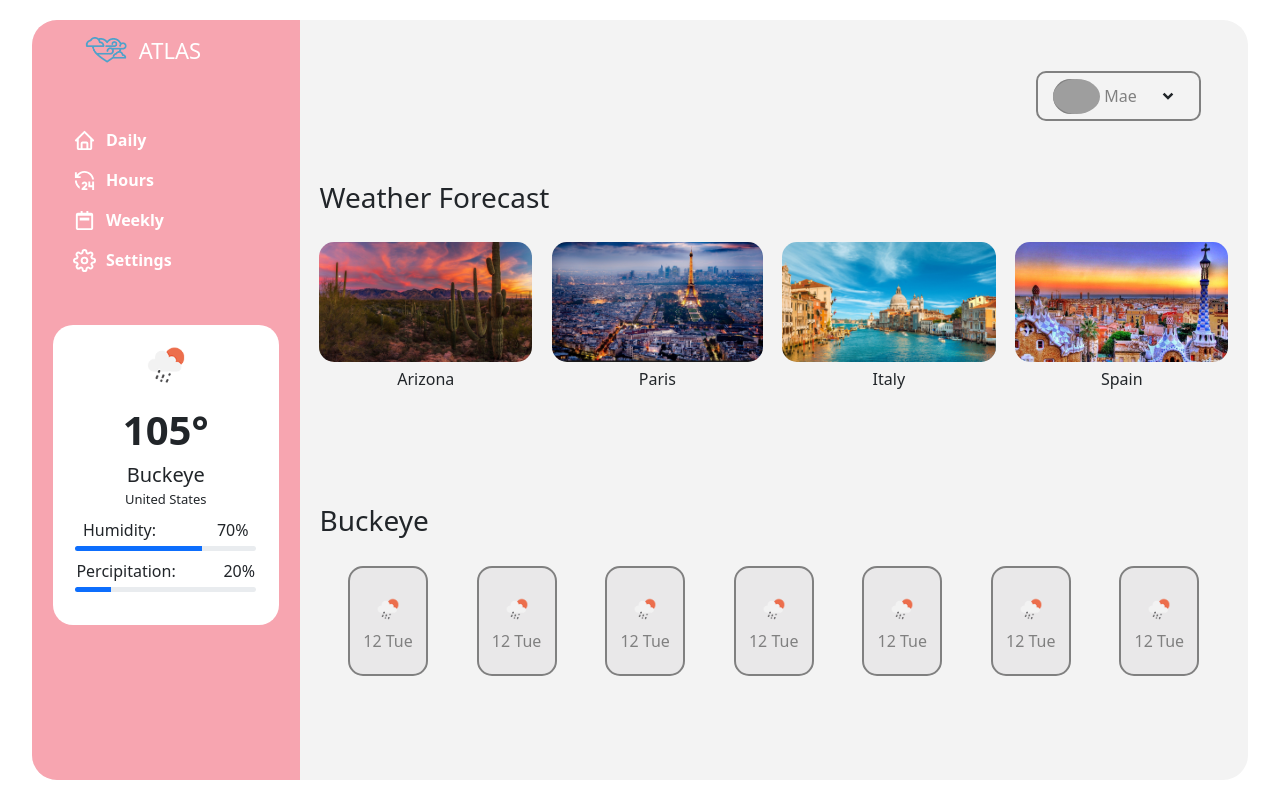
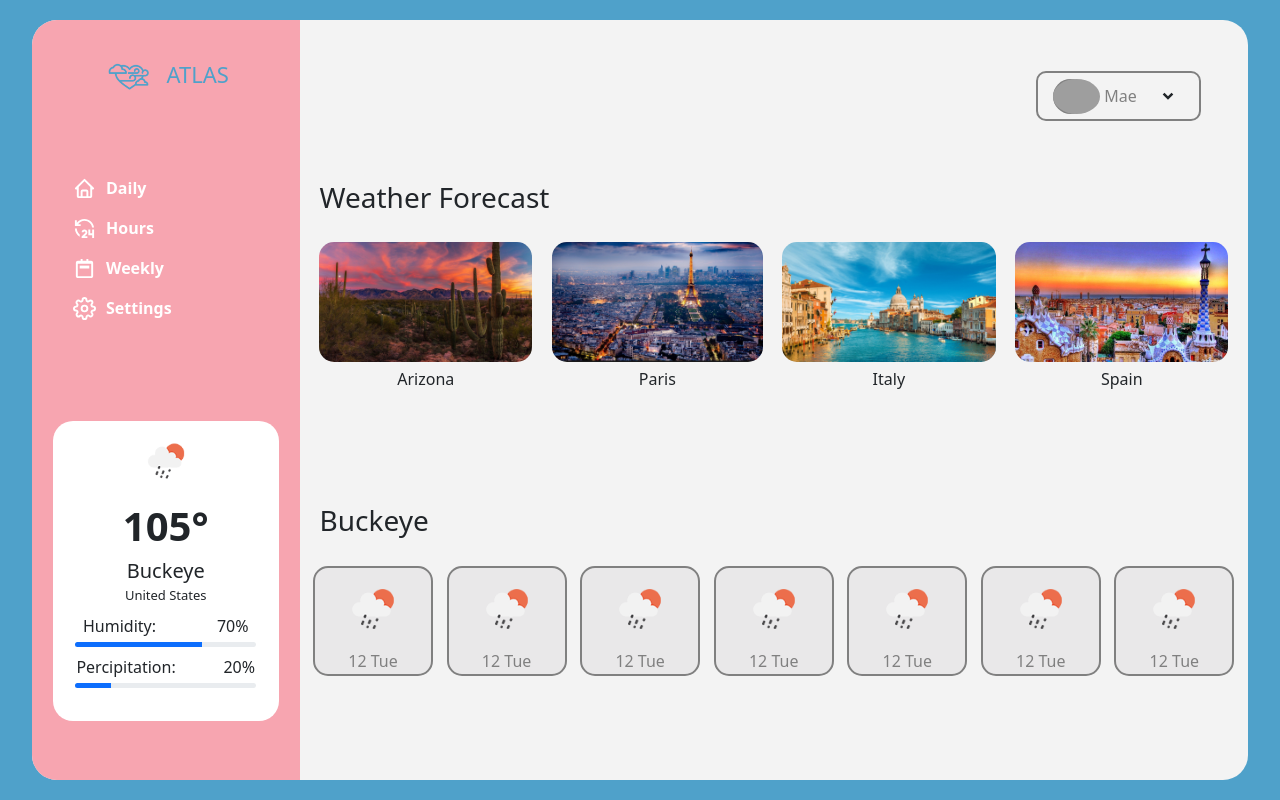
Before and after one commit to Joshuarvlcb/Atlas, a React (Create React App) app: page / in a window 1280 px wide. Built offline with nearby package versions, Linux system fonts and the light colour scheme; grey boxes are pictures that could not be loaded.

Commit message:
i made the app responisve in large and medium devices

```diff
--- a/src/App.js
+++ b/src/App.js
@@ -60,13 +60,13 @@ const currentCity = (e) => {
 
 
   return <>
-  <div className = 'd-flex align-items-center justify-content-center' style ={{height:'100vh',width:'100vw'}}>
+  <div className = 'd-flex align-items-center justify-content-center' style ={{height:'100vh',width:'100vw',  backgroundColor: '#4FA1CA'
+}}>
     <div className = 'app-container'>
         <div className = 'nav-container' style = {{margin:'0'}}>
          <Header logo = {Logo}/>
 
-
-         <Nav className = 'd-flex flex-column' style = {{paddingLeft:'25px',height:'205px'}}>
+         <Nav className = 'd-flex flex-column justify-content-center' style = {{paddingLeft:'25px',height:'30%'}}>
       <NavLinks name = 'Daily' logo = {<BiHome color = 'white' style = {{paddingRight:'10px',height:'33px',width:'33px'}} />} />
       <NavLinks name = 'Hours' logo = {<Ri24HoursLine color = 'white' style = {{paddingRight:'10px',height:'33px',width:'33px'}} />} />
       <NavLinks name = 'Weekly' logo = {<BiCalendarWeek color = 'white' style = {{paddingRight:'10px',height:'33px',width:'33px'}} />} />
--- a/src/components/DailyCard.jsx
+++ b/src/components/DailyCard.jsx
@@ -6,7 +6,7 @@ import ProgressBar from 'react-bootstrap/ProgressBar'
 const DailyCard = () => {
     return  (
         <>
-        <Container className = 'd-flex justify-content-center'>
+        <Container className = 'd-flex justify-content-center align-items-center' style = {{height:'55%'}}>
 <div as = 'div' className = 'card-con'>
   <Row >
     <Col>  <div className = 'd-flex justify-content-center' style = {{paddingTop:'5px'}}>
--- a/src/components/Header.jsx
+++ b/src/components/Header.jsx
@@ -1,8 +1,8 @@
 const Header = ({logo}) => {
     return (
         <>
-          <div className = 'row logo-con' style = {{height:'50px',color:'white',fontSize:'22px',fontWeight:'500'}}  >
-                <div className = 'col d-flex justify-content-center align-items-center '> <img height = '40px'src = {logo} className = 'padding'></img> ATLAS</div>
+          <div style = {{height:'15%',color:'white',fontSize:'22px',fontWeight:'500'}} className = 'col d-flex justify-content-center align-items-center ' >
+                <div style = {{color:'#4FA1CA'}} > <img height = '40px'src = {logo} className = 'padding'></img> ATLAS</div>
           </div>
         </>
     )
--- a/src/components/MiniCard.jsx
+++ b/src/components/MiniCard.jsx
@@ -3,8 +3,8 @@
 const MiniCard = ({pic}) => {
     return (
         <>
- <div className="mini-card " style = {{cursor:'pointer'}}>
-  <div className=""><img src= {pic} height = '40px' alt=""  />
+ <div className="mini-card " style = {{cursor:'pointer',width:'120px'}}>
+  <div className=""><img src= {pic} width = '80px' alt=""  />
 
     </div>
     12 Tue
--- a/src/css/style.css
+++ b/src/css/style.css
@@ -1,10 +1,13 @@
 *, *::after, *::before {
   padding: 0px;
   margin: 0px;
+  -webkit-box-sizing: border-box;
           box-sizing: border-box;
 }
 
 .app-container {
+  display: -webkit-box;
+  display: -ms-flexbox;
   display: flex;
   width: 95vw;
   height: 95vh;
@@ -20,10 +23,8 @@
   border-top-left-radius: 25px;
 }
 
-.logo-con {
-  padding-right: 50px;
-  margin-bottom: 50px;
-  padding-top: 10px;
+.app-container .nav-container .logo-con div {
+  color: #6bb3dd !important;
 }
 
 .padding {
@@ -49,21 +50,41 @@
 
 .weather-forcast {
   height: 30%;
+  display: -webkit-box;
+  display: -ms-flexbox;
   display: flex;
+  -webkit-box-orient: vertical;
+  -webkit-box-direction: normal;
+      -ms-flex-direction: column;
           flex-direction: column;
+  -webkit-box-pack: center;
+      -ms-flex-pack: center;
           justify-content: center;
 }
 
 .slider {
   height: 50%;
+  display: -webkit-box;
+  display: -ms-flexbox;
   display: flex;
+  -webkit-box-orient: vertical;
+  -webkit-box-direction: normal;
+      -ms-flex-direction: column;
           flex-direction: column;
+  -webkit-box-pack: center;
+      -ms-flex-pack: center;
           justify-content: center;
 }
 
 .slider .daily-slider {
+  display: -webkit-box;
+  display: -ms-flexbox;
   display: flex;
+  -webkit-box-pack: space-evenly;
+      -ms-flex-pack: space-evenly;
           justify-content: space-evenly;
+  -webkit-box-align: center;
+      -ms-flex-align: center;
           align-items: center;
 }
 
@@ -73,9 +94,18 @@
   border-radius: 15px;
   background-color: #e9e8e9;
   padding: 0px;
+  display: -webkit-box;
+  display: -ms-flexbox;
   display: flex;
+  -webkit-box-orient: vertical;
+  -webkit-box-direction: normal;
+      -ms-flex-direction: column;
           flex-direction: column;
+  -webkit-box-align: center;
+      -ms-flex-align: center;
           align-items: center;
+  -webkit-box-pack: center;
+      -ms-flex-pack: center;
           justify-content: center;
   border: 2px solid gray;
   color: gray;
@@ -83,14 +113,26 @@
 
 .citys {
   width: 100%;
+  display: -webkit-box;
+  display: -ms-flexbox;
   display: flex;
+  -webkit-box-pack: space-evenly;
+      -ms-flex-pack: space-evenly;
           justify-content: space-evenly;
+  -webkit-box-align: center;
+      -ms-flex-align: center;
           align-items: center;
 }
 
 .icon {
+  display: -webkit-box;
+  display: -ms-flexbox;
   display: flex;
+  -webkit-box-pack: space-evenly;
+      -ms-flex-pack: space-evenly;
           justify-content: space-evenly;
+  -webkit-box-align: center;
+      -ms-flex-align: center;
           align-items: center;
   width: 165px;
   border-radius: 10px;
@@ -119,6 +161,7 @@
 }
 
 .active {
+  -webkit-transform: translateY(-10px);
           transform: translateY(-10px);
 }
 /*# sourceMappingURL=style.css.map */
--- a/src/style.scss
+++ b/src/style.scss
@@ -3,6 +3,7 @@
   margin: 0px;
   box-sizing: border-box;
 }
+
 .app-container{
   display: flex;
   width: 95vw;
@@ -16,16 +17,18 @@
     background-color: rgb(247, 165, 176);
     border-bottom-left-radius: 25px;
     border-top-left-radius: 25px;
+
+    .logo-con{
+      div{
+        color: rgb(107, 179, 221)!important;
+      }
+    }
   }
 
 
 
 }
-.logo-con{
-  padding-right: 50px;
-  margin-bottom: 50px;
-  padding-top: 10px;
-}
+
 .padding{
   margin-right: 7px;
 
```
Also changed, not shown: src/css/min/style.min.css (added, +2 -0 lines), 2 other files (tests, documents, lock files or other folders). Lines whose indentation alone changed are shown as unchanged.
